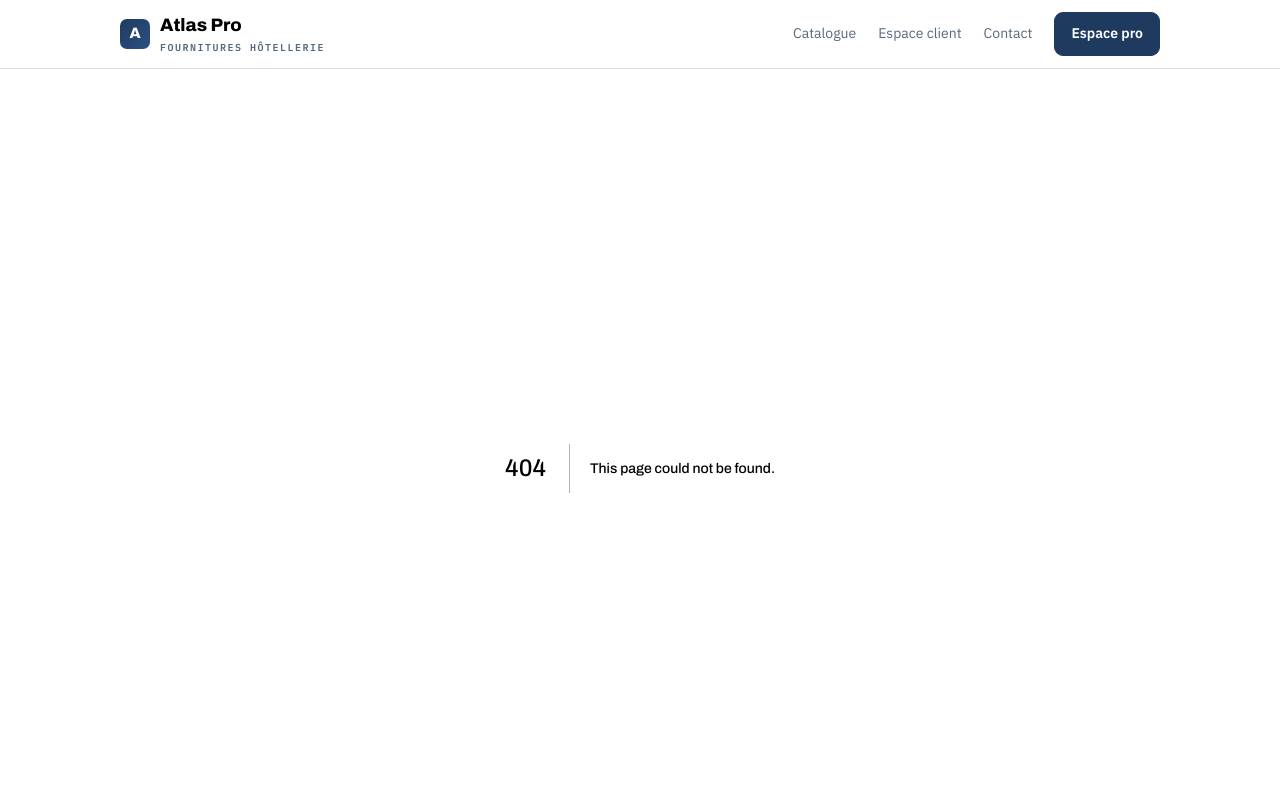
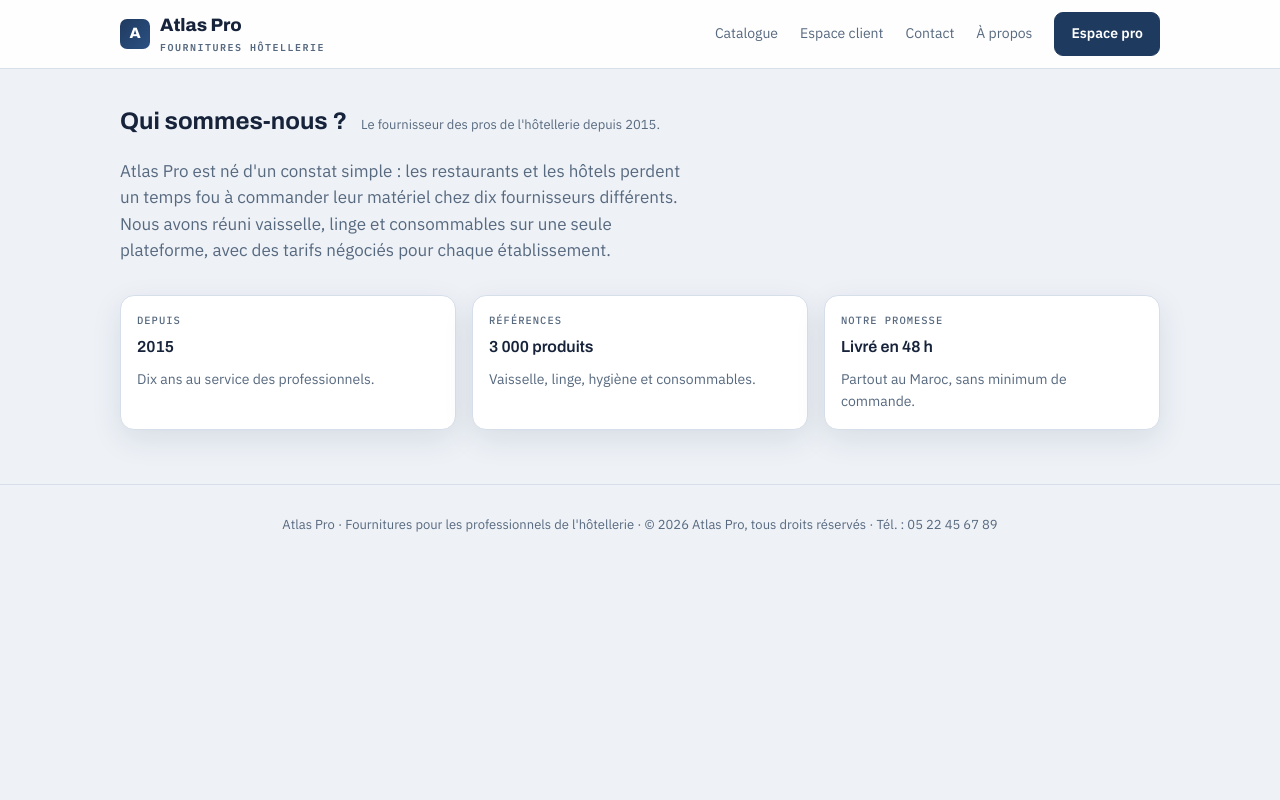
Before and after one commit to bardouniaya0-code/site-b2b, a Next.js app: page /a-propos in a window 1280 px wide. Before the commit this address had no page. Shown: the top 800 px of the page. Built offline with nearby package versions, Linux system fonts and the light colour scheme.

Commit message:
ATLAS-107 : page À propos et lien dans le menu

```diff
--- /dev/null
+++ b/src/app/a-propos/page.tsx
@@ -0,0 +1,37 @@
+// La page À propos (URL : "/a-propos").
+export default function APropos() {
+  return (
+    <div className="wrap">
+      <section className="section">
+        <div className="sec-head">
+          <h2>Qui sommes-nous ?</h2>
+          <span className="note">Le fournisseur des pros de l'hôtellerie depuis 2015.</span>
+        </div>
+
+        <p className="lead">
+          Atlas Pro est né d'un constat simple : les restaurants et les hôtels perdent un temps fou
+          à commander leur matériel chez dix fournisseurs différents. Nous avons réuni vaisselle,
+          linge et consommables sur une seule plateforme, avec des tarifs négociés pour chaque établissement.
+        </p>
+
+        <div className="grid" style={{ marginTop: 32 }}>
+          <div className="card">
+            <div className="cat">Depuis</div>
+            <h3>2015</h3>
+            <p className="lead" style={{ margin: 0, fontSize: 14 }}>Dix ans au service des professionnels.</p>
+          </div>
+          <div className="card">
+            <div className="cat">Références</div>
+            <h3>3 000 produits</h3>
+            <p className="lead" style={{ margin: 0, fontSize: 14 }}>Vaisselle, linge, hygiène et consommables.</p>
+          </div>
+          <div className="card">
+            <div className="cat">Notre promesse</div>
+            <h3>Livré en 48 h</h3>
+            <p className="lead" style={{ margin: 0, fontSize: 14 }}>Partout au Maroc, sans minimum de commande.</p>
+          </div>
+        </div>
+      </section>
+    </div>
+  );
+}
--- a/src/components/Header.tsx
+++ b/src/components/Header.tsx
@@ -13,6 +13,7 @@ export default function Header() {
           <Link className="navlink" href="/catalogue">Catalogue</Link>
           <Link className="navlink" href="/espace">Espace client</Link>
           <Link className="navlink" href="/contact">Contact</Link>
+          <Link className="navlink" href="/a-propos">À propos</Link>
           <Link href="/espace" className="btn primary">Espace pro</Link>
         </nav>
       </div>
```
